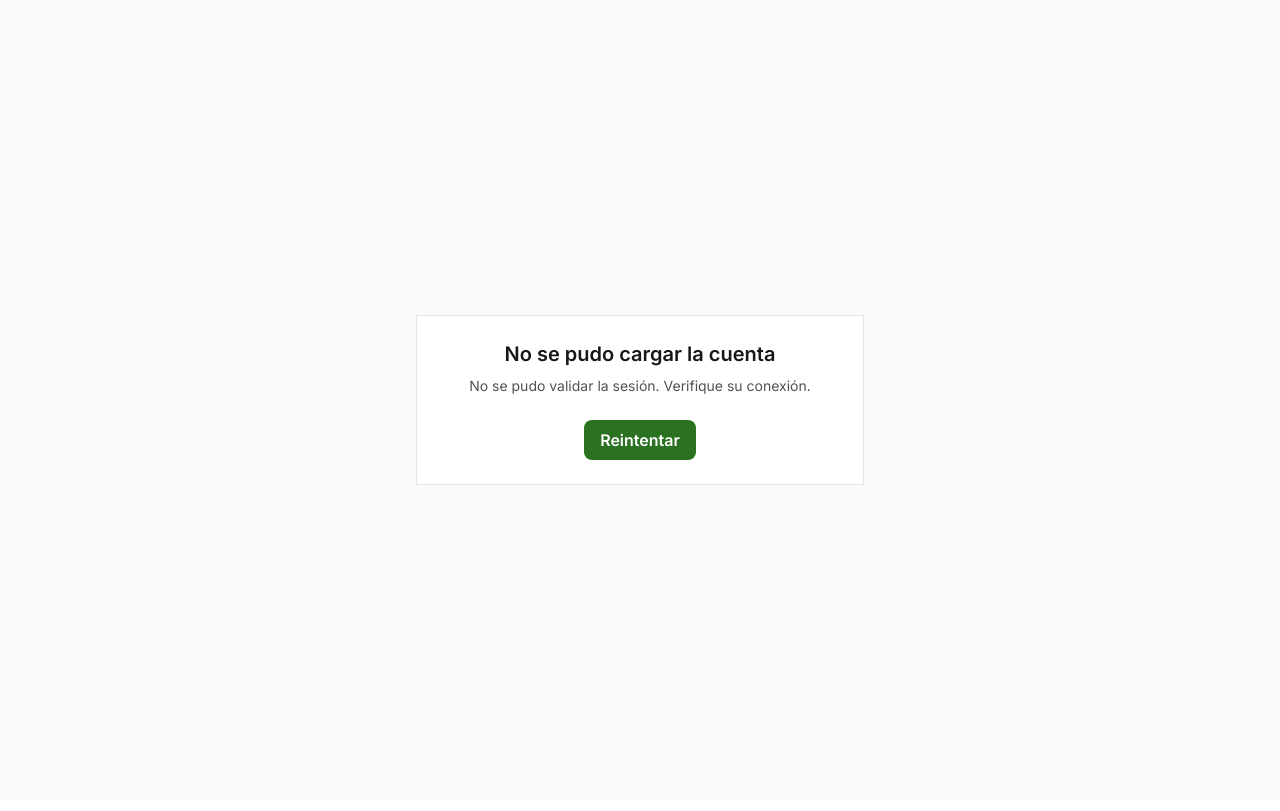
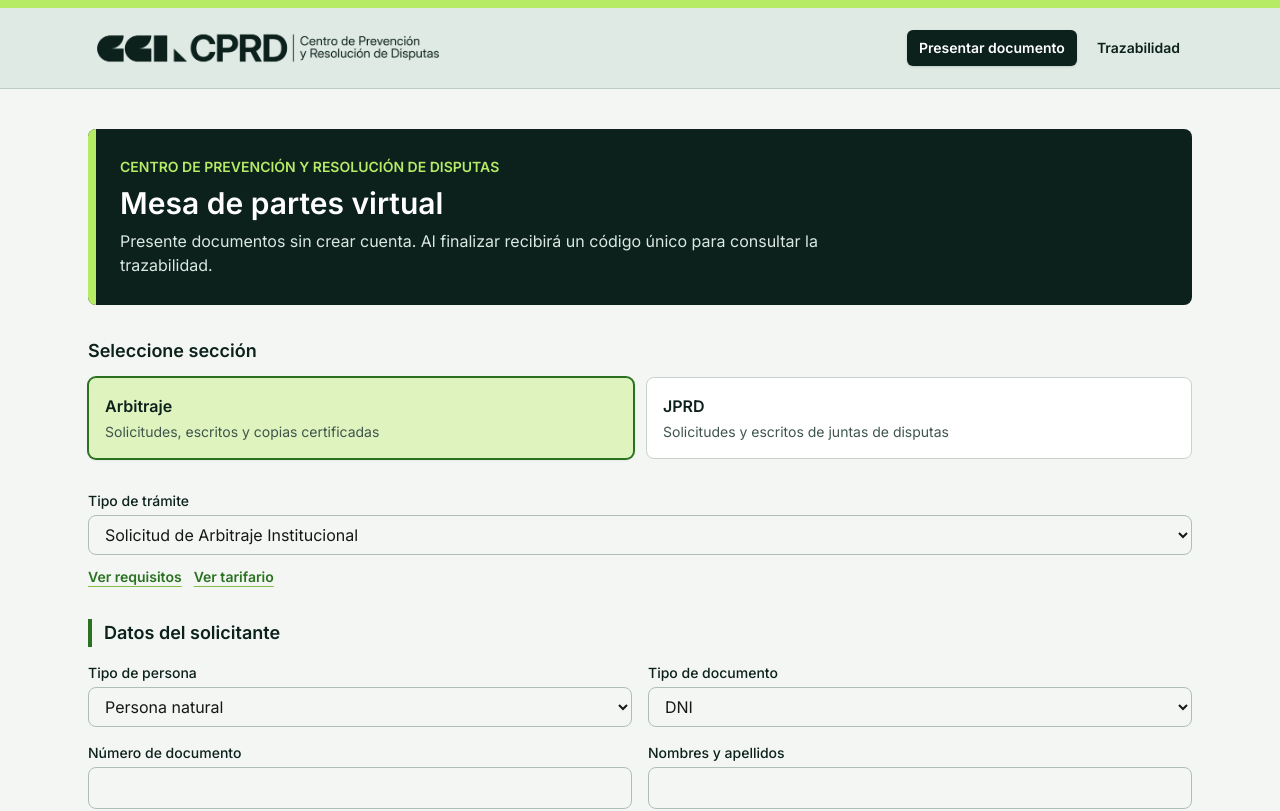
Before and after one commit to ZecarlosF07/cprd, a React (Vite) app: page /mesa-de-partes in a window 1280 px wide. Shown: the top 811 px of the page. Built offline with nearby package versions, Linux system fonts and the light colour scheme.

Commit message:
error rutas

```diff
--- a/src/app/App.tsx
+++ b/src/app/App.tsx
@@ -2,35 +2,14 @@ import { useEffect } from 'react'
 import { Toaster } from 'sonner'
 
 import { AppRouter } from '@/app/router'
-import { Button, Loader } from '@/components/ui'
 import { useAuthStore } from '@/store'
 
 export function App() {
-    const { initialize, profileChecked, profileLoadError } = useAuthStore()
+    const initialize = useAuthStore((state) => state.initialize)
 
     useEffect(() => {
-        initialize()
+        void initialize()
     }, [initialize])
-
-    if (!profileChecked) {
-        return <Loader />
-    }
-
-    if (profileLoadError) {
-        return (
-            <main className="min-h-screen bg-neutral-50 flex items-center justify-center px-4">
-                <div className="w-full max-w-md bg-white border border-neutral-200 p-6 text-center">
-                    <h1 className="text-xl font-semibold text-neutral-900">
-                        No se pudo cargar la cuenta
-                    </h1>
-                    <p className="mt-2 text-sm text-neutral-600">{profileLoadError}</p>
-                    <Button className="mt-6" onClick={() => void initialize()}>
-                        Reintentar
-                    </Button>
-                </div>
-            </main>
-        )
-    }
 
     return (
         <>
```
